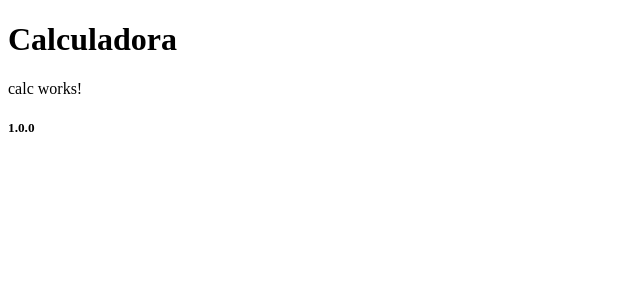
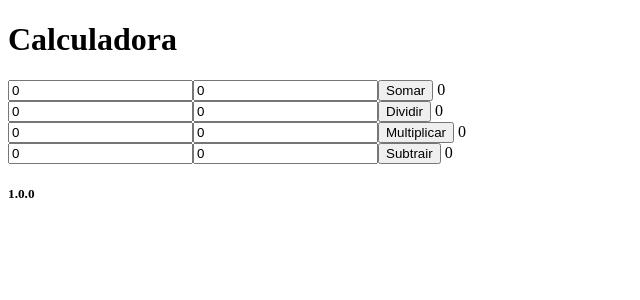
Before and after one commit to vivinivinicius/calc-fatec, an Angular app: page / in a window 1280 px wide. Shown: the top 300 px of the page, without its empty margins (0-640 px from the left). Built offline with nearby package versions, Linux system fonts and the light colour scheme.

Commit message:
added FormsModule, Add, divide, multiply and subtract buttons

```diff
--- a/src/app/app.module.ts
+++ b/src/app/app.module.ts
@@ -4,6 +4,7 @@ import { BrowserModule } from '@angular/platform-browser';
 import { AppRoutingModule } from './app-routing.module';
 import { AppComponent } from './app.component';
 import { CalcComponent } from './calc/calc.component';
+import { FormsModule } from '@angular/forms';
 
 @NgModule({
   declarations: [
@@ -12,7 +13,8 @@ import { CalcComponent } from './calc/calc.component';
   ],
   imports: [
     BrowserModule,
-    AppRoutingModule
+    AppRoutingModule,
+    FormsModule
   ],
   providers: [],
   bootstrap: [AppComponent]
--- a/src/app/calc/calc.component.html
+++ b/src/app/calc/calc.component.html
@@ -1 +1,27 @@
-<p>calc works!</p>
+<form>
+  <input type="number" [(ngModel)]="num1" name="num1">
+  <input type="number" [(ngModel)]="num2" name="num2">
+  <button (click)="calc()">Somar</button>
+  {{sum}}
+</form>
+
+<form>
+  <input type="number" [(ngModel)]="num3" name="num3">
+  <input type="number" [(ngModel)]="num4" name="num4">
+  <button (click)="calc2()">Dividir</button>
+  {{sumdivis}}
+</form>
+
+<form>
+  <input type="number" [(ngModel)]="num5" name="num5">
+  <input type="number" [(ngModel)]="num6" name="num6">
+  <button (click)="calc3()">Multiplicar</button>
+  {{summulti}}
+</form>
+
+<form>
+  <input type="number" [(ngModel)]="num7" name="num7">
+  <input type="number" [(ngModel)]="num8" name="num8">
+  <button (click)="calc4()">Subtrair</button>
+  {{sumsub}}
+</form>
```
